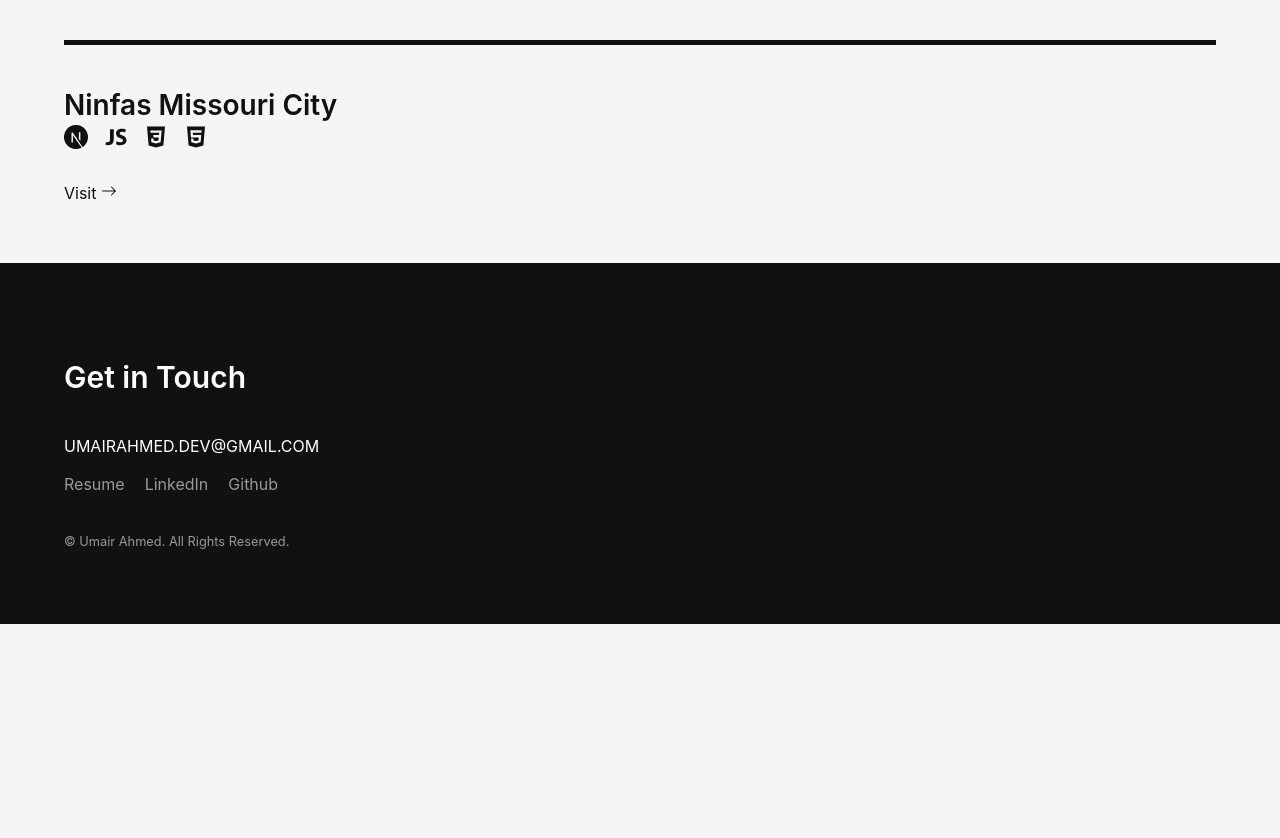
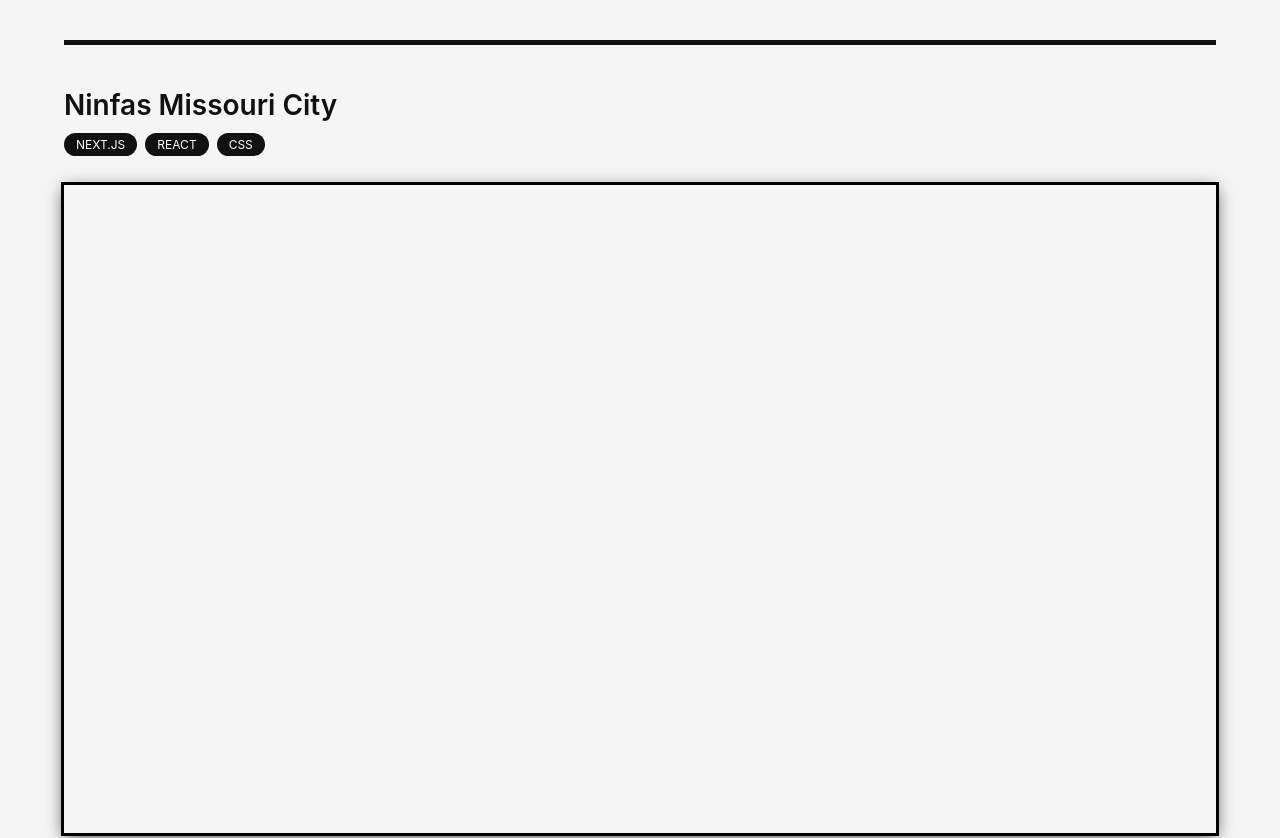
Before and after one commit to Airhacker/PortfolioNext, a Next.js app: page / in a window 1280 px wide. Shown: the part 520-1358 px from the top of the page. Before the commit the page ends 1144 px from the top, so only its background shows below. Built offline with nearby package versions, Linux system fonts and the light colour scheme.

Commit message:
Project section for mobile

```diff
--- a/components/Ninfas.js
+++ b/components/Ninfas.js
@@ -1,9 +1,7 @@
 import styles from "../styles/projects.module.css";
-import { IoLogoCss3 } from "react-icons/io";
-import { IoLogoHtml5 } from "react-icons/io";
-import { IoLogoJavascript } from "react-icons/io";
-import { SiNextdotjs } from "react-icons/si";
 import { BsArrowRight } from "react-icons/bs";
+import React from "react";
+import ReactPlayer from "react-player/youtube";
 
 const Ninfas = () => {
   return (
@@ -12,10 +10,9 @@ const Ninfas = () => {
         <div className={styles.homeProjectContent}>
           <a className={styles.projectTitle}>Ninfas Missouri City</a>
           <div className={styles.projectTasks}>
-            <SiNextdotjs />
-            <IoLogoJavascript />
-            <IoLogoCss3 />
-            <IoLogoHtml5 />
+            <span>NEXT.JS</span>
+            <span>REACT</span>
+            <span>CSS</span>
           </div>
           <div className={styles.projectDescription}>
             <p>Website made for the restaurant Mama Ninfa.</p>
@@ -24,7 +21,22 @@ const Ninfas = () => {
             Visit <BsArrowRight />
           </a>
         </div>
-        <div className={styles.homeProjectGraphics}></div>
+        <div className={styles.homeProjectGraphics}>
+          <a href="google.com" className={styles.videoContainer}>
+            <div className="player-wrapper"></div>
+            <ReactPlayer
+              className="react-player"
+              url={
+                "https://www.youtube.com/watch?v=D8u4RPIYouU&ab_channel=Dr.Ultr0n"
+              }
+              muted="true"
+              width="100%"
+              height="100%"
+              playing="true"
+              loop="true"
+            />
+          </a>
+        </div>
       </div>
     </section>
   );
--- a/package.json
+++ b/package.json
@@ -10,7 +10,8 @@
     "next": "12.1.4",
     "react": "18.0.0",
     "react-dom": "18.0.0",
-    "react-icons": "^4.4.0"
+    "react-icons": "^4.4.0",
+    "react-player": "^2.10.1"
   },
   "devDependencies": {
     "eslint": "8.12.0",
--- a/styles/footer.module.css
+++ b/styles/footer.module.css
@@ -3,7 +3,7 @@
 .footerContainer {
   padding-top: 5rem;
   padding-bottom: 3.75rem;
-  background-color: #111;
+  background-color: black;
   color: white;
 }
 
@@ -49,3 +49,64 @@
   line-height: 1.25rem;
   color: #999;
 }
+
+/* TABLET MEDIA QUERIES */
+
+@media (min-width: 768px) {
+  /* General Footer Styles */
+  .footerContainer {
+    padding-bottom: 5rem;
+  }
+
+  /* Heading styles */
+  .footerTitle {
+    font-size: 3.125rem;
+    line-height: 1.35rem;
+  }
+
+  /* Footer Social Links */
+  .footerSocialLinks {
+    margin-bottom: 6.25rem;
+  }
+
+  /* Footer Copyright */
+  .footerCopyright {
+    font-size: 1rem;
+  }
+}
+
+/* LAPTOP MEDIA QUERIES */
+
+@media (min-width: 1440px) {
+  /* General Footer Styles */
+  .footerContainer {
+    padding-top: 6.25rem;
+    padding-bottom: 6.25rem;
+  }
+
+  .footerInnerContainer {
+    width: 85%;
+  }
+
+  /* Heading styles */
+  .footerTitle {
+    font-size: 4rem;
+  }
+}
+
+@media (min-width: 2560px) {
+  /* General Footer Styles */
+  .footerContainer {
+    padding-top: 7.5rem;
+    padding-bottom: 11.5rem;
+  }
+
+  .footerInnerContainer {
+    width: 75%;
+  }
+
+  /* Heading styles */
+  .footerTitle {
+    font-size: 4.7rem;
+  }
+}
--- a/styles/globals.css
+++ b/styles/globals.css
@@ -16,3 +16,18 @@ a {
 * {
   box-sizing: border-box;
 }
+
+.player-wrapper {
+  position: relative;
+  padding-top: 56.25%; /* Player ratio: 100 / (1280 / 720) */
+  box-shadow: rgb(0, 0, 0) 0px 0px 0px 3px;
+}
+
+.react-player {
+  position: absolute;
+  top: 0;
+  left: 0;
+  width: 100%;
+  height: 100%;
+  pointer-events: none;
+}
--- a/styles/projects.module.css
+++ b/styles/projects.module.css
@@ -36,12 +36,18 @@
 .projectTasks {
   line-height: 1.5rem;
   margin-bottom: 1.75rem;
+  margin-top: 0.5rem;
+  cursor: default;
+  font-size: 0.75rem;
 }
 
-.projectTasks svg {
-  margin-right: 1rem;
-  height: 1.5rem;
-  width: 1.5rem;
+.projectTasks span {
+  background-color: #111;
+  color: white;
+  padding: 0.25rem 0.75rem;
+  margin-right: 0.5rem;
+  border-radius: 25rem;
+  transition: 0.2s;
 }
 
 .projectDescription {
@@ -51,3 +57,30 @@
   margin-bottom: 2.5rem;
   color: #333;
 }
+
+.projectName {
+  display: none;
+  color: #aaa;
+  font-size: 1rem;
+  line-height: 1.5rem;
+  gap: 0.5rem;
+  font-weight: 600;
+  text-transform: uppercase;
+}
+
+/* Project Graphics Styling */
+
+.homeProjectGraphics {
+  width: 100%;
+}
+
+.videoContainer {
+  display: block;
+  position: relative;
+  box-shadow: 0px 4px 16px rgba(0, 0, 0, 0.7);
+}
+
+.videoContainer a {
+  background: transparent;
+  cursor: pointer;
+}
```
Also changed, not shown: 1 other file (tests, documents, lock files or other folders).
